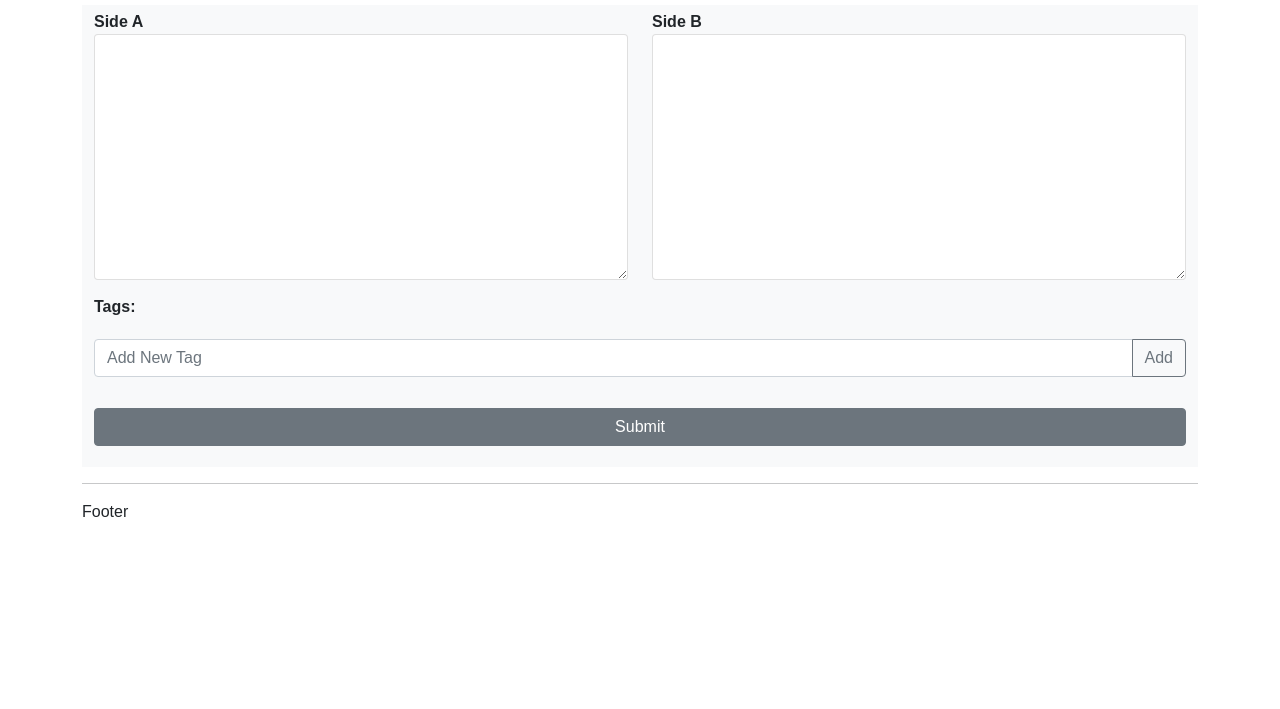
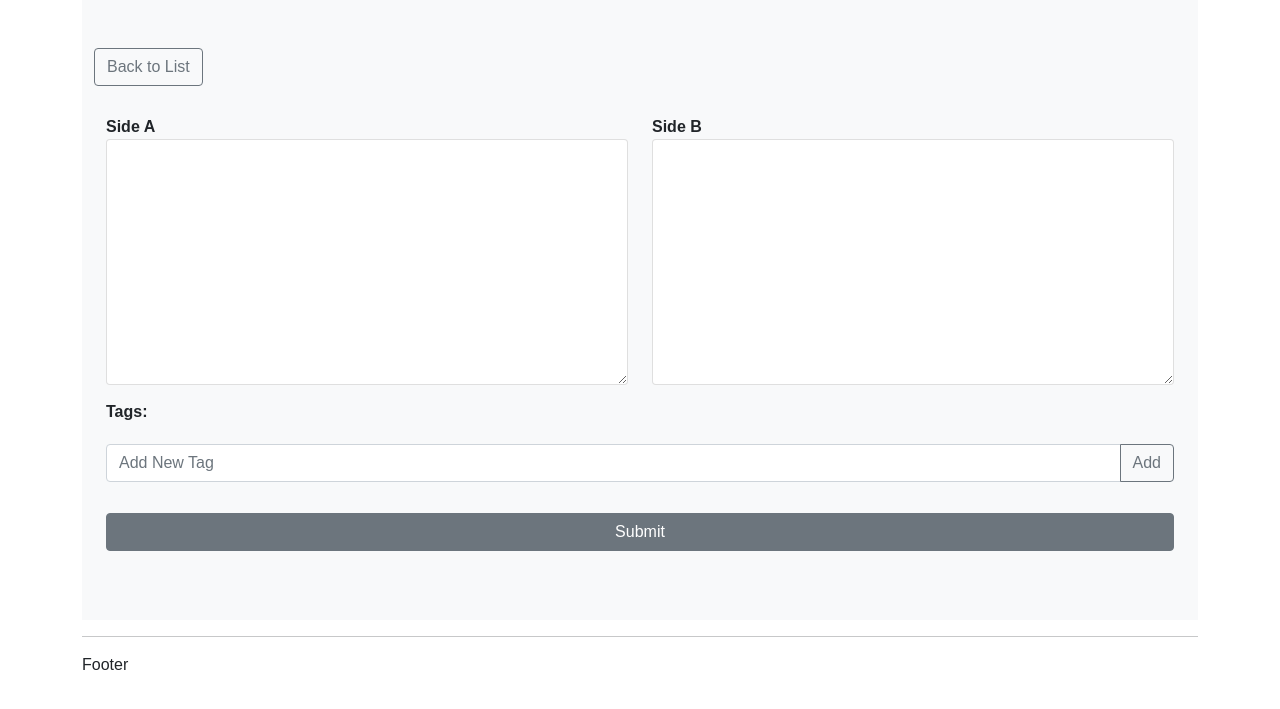
Before and after one commit to axyorah/nl-news-translator, a Django app: page /notes/new/ in a window 1280 px wide. Shown: the part 57-766 px from the top of the page. Run offline with Django 3.2, Linux system fonts and the light colour scheme; the visitor is signed in with stand-in values (Sample User, id 1); data that the repository does not hold is empty; parts of the project's set-up code (start-up, migrations or seed data) failed here and were passed over.

Commit message:
add: added infrastructure for note update and delete; TODO: proper error handling

```diff
--- a/notes/templates/notes/note-form.html
+++ b/notes/templates/notes/note-form.html
@@ -19,7 +19,23 @@
 
 {% block content %}
 
-<form class="form bg-light" action="{% url 'note-create' %}" method="POST">
+<main class="container bg-light py-4">
+<div class="d-flex space-between my-4">
+  <a class="btn btn-outline-secondary" href="{% url 'note-list' %}">Back to List</a>
+  {% if note %}
+  <a class="btn btn-outline-secondary" href="{% url 'note-delete' note.id %}">Delete</a>
+  {% endif %}
+</div>
+
+<form
+    class="form bg-light my-4"
+    {% if note %}
+    action="{% url 'note-update' note.id %}"
+    {% else %}
+    action="{% url 'note-create' %}"
+    {% endif %}
+    method="POST"
+>
     {% csrf_token %}
 
     <div class="row">
@@ -54,6 +70,7 @@
         </div>
     </div>
 </form>
+</main>
 
 <script src="/static/js/build/notes.js" type="module"></script>
 
--- a/notes/templates/notes/note.html
+++ b/notes/templates/notes/note.html
@@ -7,7 +7,7 @@
 <main class="container bg-light py-4">
 <div class="d-flex space-between my-4">
   <a class="btn btn-outline-secondary" href="{% url 'note-list' %}">Back to List</a>
-
+  <a class="btn btn-outline-secondary" href="{% url 'note-update' note.id %}">Edit</a>
 </div>
 
 <div class="row my-4">
@@ -35,14 +35,12 @@
 </div>
 
 <div class="row my-4">
-  <div class="col">
   <p><b>Tags: </b></p>
   {% if note.tags %}
     {% for tag in note.tags.all %}
-      <span class="capsule">{{ tag }}</span>
+      <span class="col capsule">{{ tag }}</span>
     {% endfor %}
   {% endif %}
-  </div>
 </div>
 
 </main>
--- a/notes/urls.py
+++ b/notes/urls.py
@@ -5,4 +5,6 @@ urlpatterns = [
     path('', views.showNotes, name='note-list'),
     path('new/', views.createNote, name='note-create'),
     path('<pk>/', views.getNote, name='note'),
+    path('<pk>/edit/', views.updateNote, name='note-update'),
+    path('<pk>/delete/', views.deleteNote, name='note-delete'),
 ]
--- a/notes/views.py
+++ b/notes/views.py
@@ -12,7 +12,7 @@ def showNotes(request):
     profile = request.user.profile
 
     # all notes
-    notes = profile.note_set.order_by('created')
+    notes = profile.note_set.order_by('-created')
 
     if request.method == 'POST':
         # filter notes by tags
@@ -30,15 +30,15 @@ def showNotes(request):
 def getNote(request, pk):
     profile = request.user.profile
 
-    # chec if note exists
+    # check if note exists
     if not Note.objects.filter(id=pk):
-        messages.error('Note not found :(')
+        messages.error(request, 'Note not found :(')
         return render(request, 'notes/note.html')
     note = Note.objects.get(id=pk)
 
     # check if authorized
     if not profile.note_set.filter(id=pk):
-        messages.error('You are not authorized to see this note')
+        messages.error(request, 'You are not authorized to see this note')
         return render(request, 'note/note.html')
 
     context = {
@@ -73,7 +73,8 @@ def createNote(request):
             #print(tags)
             #print(note.tag_set.all())
 
-            return redirect('profile')
+            messages.success(request, 'Note created successfully!')
+            return redirect('note-list')
         else:
             print(noteForm)
             messages.error(request, 'Note creation failed :(')
@@ -86,15 +87,70 @@ def createNote(request):
 
 @login_required(login_url='login')
 def updateNote(request, pk):
+    profile = request.user.profile
+
+    # check if note exists
+    if not Note.objects.filter(id=pk):
+        messages.error(request, 'Note not found :(')
+        return render(request, 'notes/note-list.html', {'notes': profile.note_set.all()})
+
+    # check if authorized
+    if not profile.note_set.filter(id=pk):
+        messages.error(request, 'You are not authorized to view this note')
+        return render(request, 'notes/note-list.html', {'notes': profile.note_set.all()})
+
     note = Note.objects.get(id=pk)
-    context = {}
-    # TODO: ...
-    return render(request, 'notes/note.html', context)
+    noteForm = NoteForm(instance=note)
+    tagForm = TagForm()
+
+    # fugly constraint on tags visible for `this` note:
+    # this constraint should be added during model creation via `Membership`,
+    # but that creates errors for some reason...
+    noteForm.fields['tags'].queryset = profile.tag_set.all()
+
+    if request.method == 'POST':
+        #print(request.POST)
+        noteForm = NoteForm(request.POST, instance=note)
+        if noteForm.is_valid():
+            noteForm.save()
+            #noteForm.save_m2m() # <-- no longer needed because already commited !!!
+
+            #tags = noteForm.cleaned_data.get('tags')
+            #print(tags)
+            #print(note.tag_set.all())
+            messages.success(request, 'Note updated successfully!')
+            return redirect('note-list')
+        else:
+            messages.error(request, 'Note creation failed :(')
+
+    context = {
+        'noteForm': noteForm,
+        'tagForm': tagForm,
+        'note': note
+    }
+
+    print(noteForm)
+    return render(request, 'notes/note-form.html', context)
 
 @login_required(login_url='login')
 def deleteNote(request, pk):
-    # TODO: ...
-    return redirect('profile')
+    profile = request.user.profile
+
+    # check if note exists
+    if not Note.objects.filter(id=pk):
+        messages.error(request, 'Note not found :(')
+        return render(request, 'notes/note-list.html', {'notes': profile.note_set.all()})
+
+    # check if authorized
+    if not profile.note_set.filter(id=pk):
+        messages.error(request, 'You are not authorized to delete this note')
+        return render(request, 'notes/note-list.html', {'notes': profile.note_set.all()})
+
+    note = Note.objects.get(id=pk)
+    note.delete()
+    messages.success(request, 'Note deleted successfully!')
+
+    return redirect('note-list')
 
 # @login_required(login_url='login')
 # def createTag(request, pk):
```
